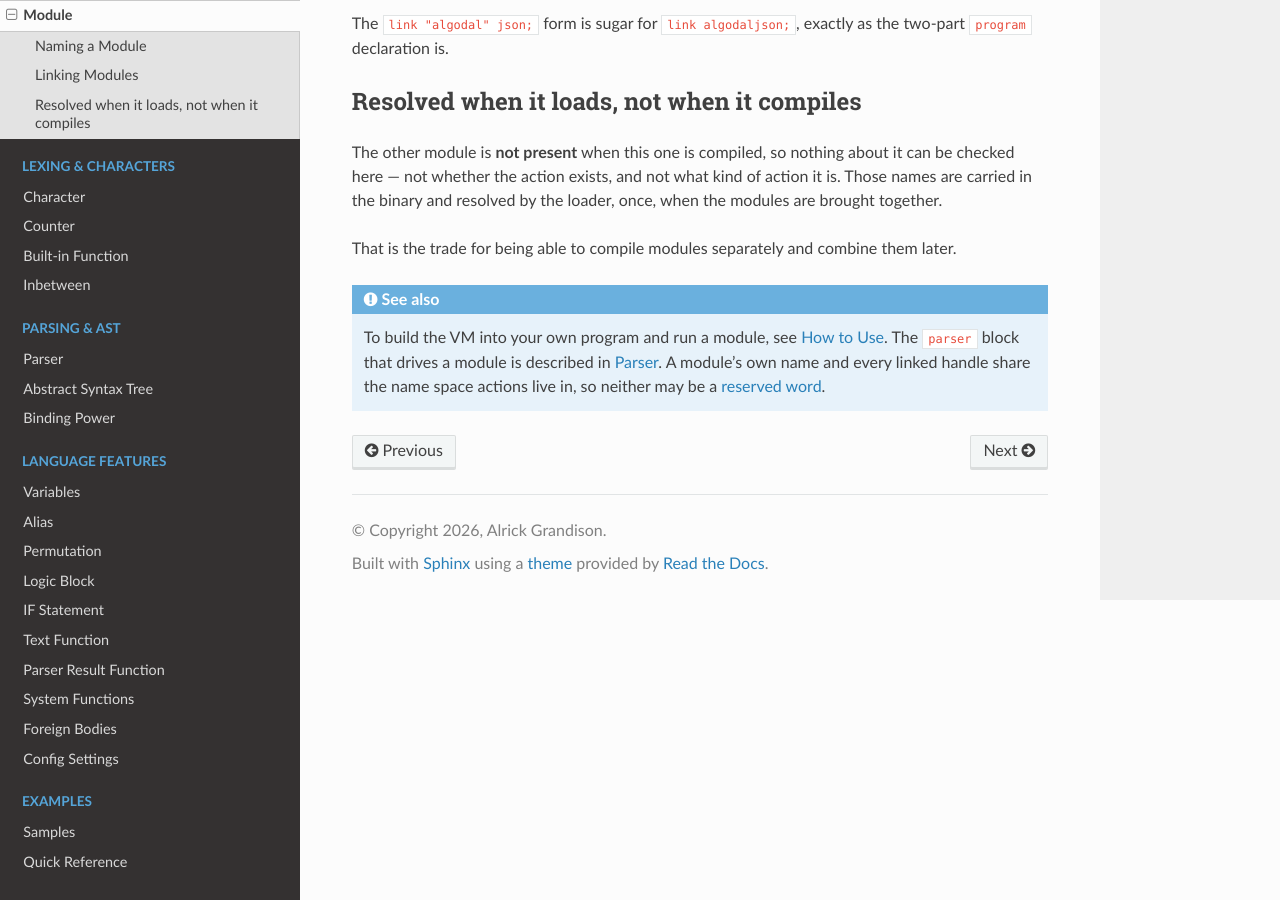
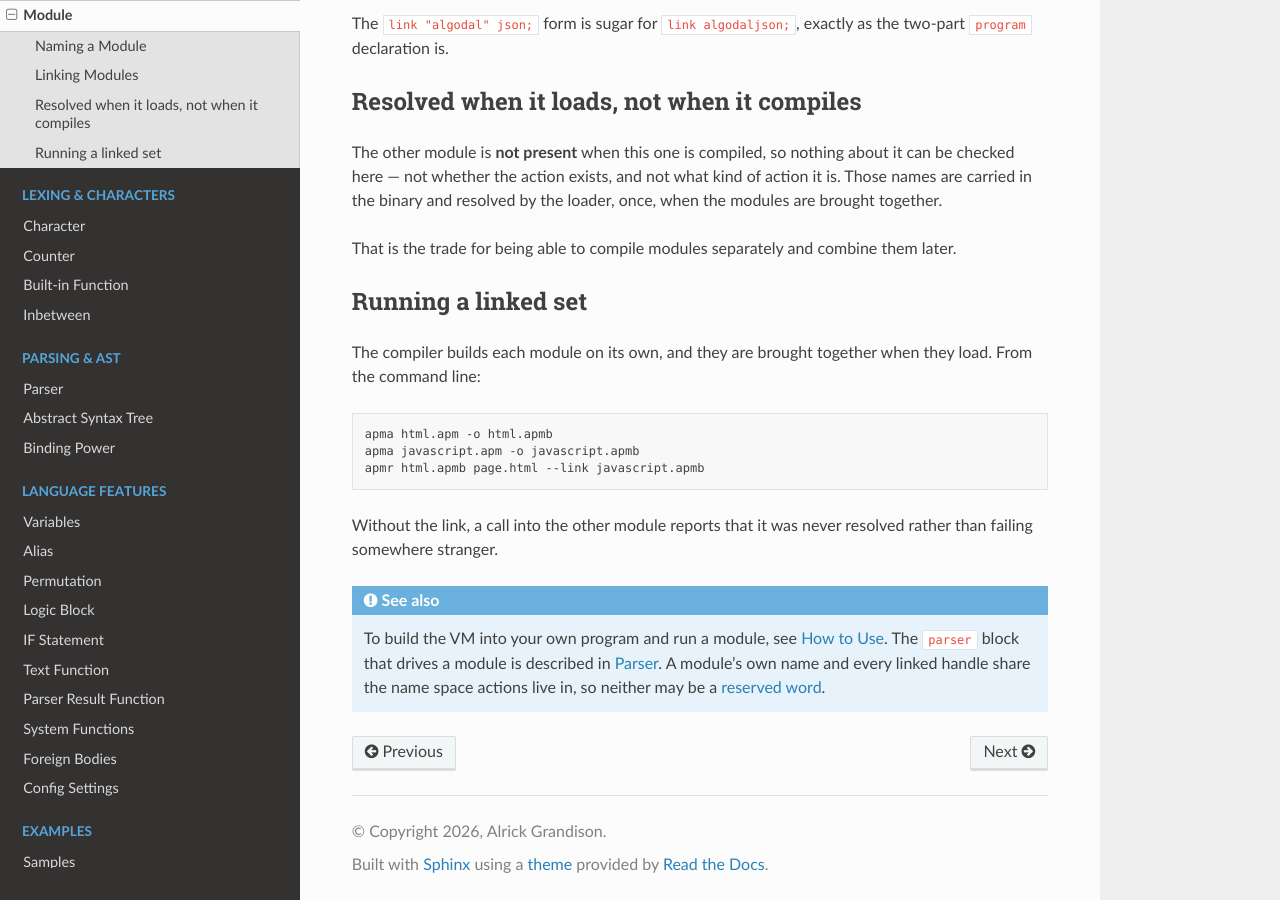
Before and after one commit to Algodal/Algodal_Parser_Machine_Manual, a Sphinx documentation site: the page built from manual/source/module.md, in a window 1280 px wide and 900 px high, scrolled down 1492 px. Built offline with Sphinx 7.4.7 and the Read the Docs theme 3.1.0, drawn with Linux system fonts in a browser that asks for light colours.

Commit message:
Document running a linked set from the command line
Co-Authored-By: Claude Opus 5 <noreply@anthropic.com>
Claude-Session: https://claude.ai/code/session_01HGfLzUsYbx6Lob9ACixRYf

````diff
--- a/manual/source/module.md
+++ b/manual/source/module.md
@@ -83,6 +83,20 @@ once, when the modules are brought together.
 That is the trade for being able to compile modules separately and combine them
 later.
 
+## Running a linked set
+
+The compiler builds each module on its own, and they are brought together when
+they load. From the command line:
+
+```sh
+apma html.apm -o html.apmb
+apma javascript.apm -o javascript.apmb
+apmr html.apmb page.html --link javascript.apmb
+```
+
+Without the link, a call into the other module reports that it was never
+resolved rather than failing somewhere stranger.
+
 :::{seealso}
 To build the VM into your own program and run a module, see
 [How to Use](how_to_use.md). The `parser` block that drives a module is
````
